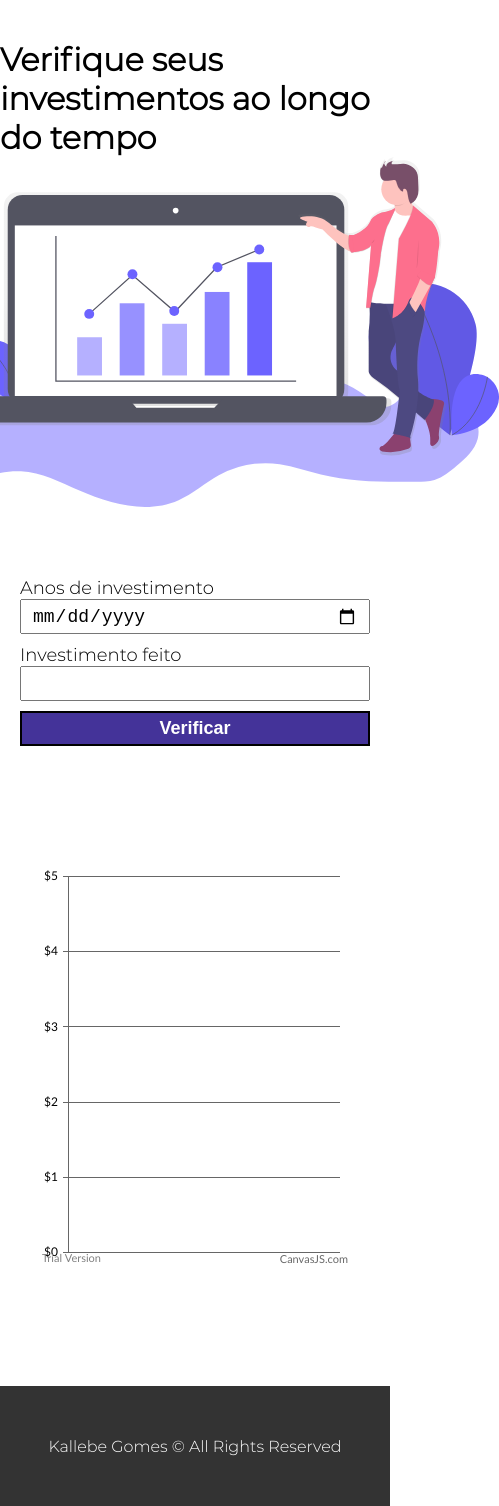
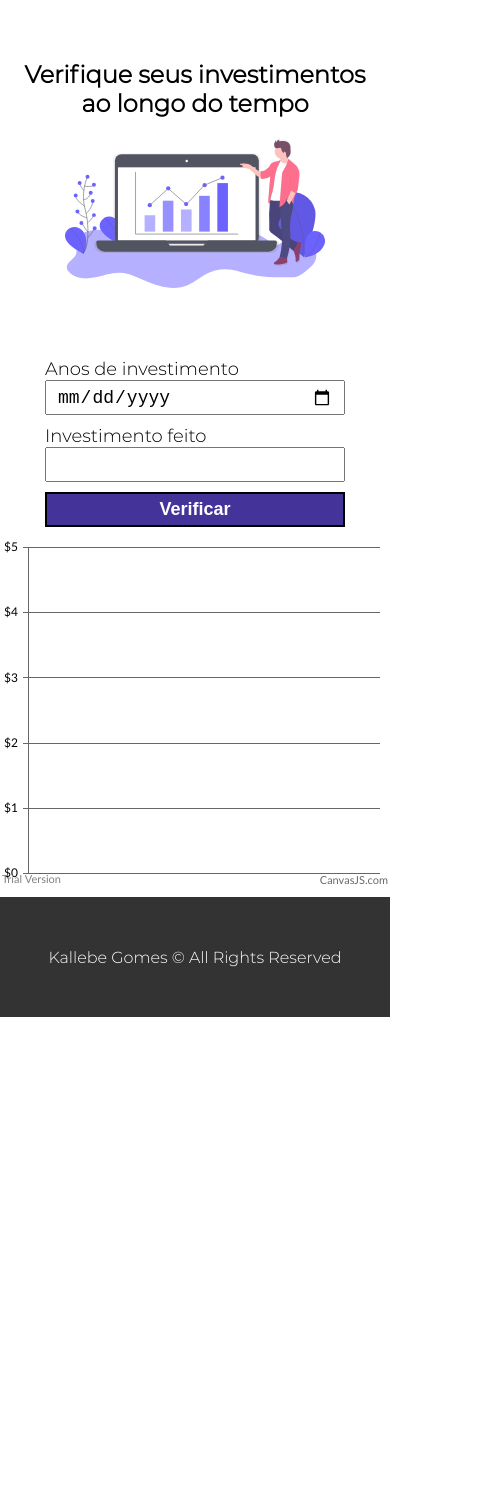
Before and after one commit to Kallebe18/Desafio-Real-Valor, a React (Create React App) app: page / in a window 390 px wide. Shown: the whole page, 499 px wide, since content can reach past the window. After the commit the page ends 1017 px from the top, so only its background shows below. Built offline with nearby package versions, Linux system fonts and the light colour scheme.

Commit message:
Making responsive

```diff
--- a/src/components/Banner/styles.js
+++ b/src/components/Banner/styles.js
@@ -7,10 +7,36 @@ const BannerContainer = styled.div`
   justify-content: center;
   align-items: center;
   height: auto;
+  font-size: 20px;
+
+  h1 {
+    text-align: center;
+    margin: 20px;
+  }
 
   img {
     height: 350px;
   }
+
+  @media(max-width: 990px) {
+    font-size: 14px;
+    img {
+      height: 300px;
+    }
+  }
+
+  @media(max-width: 600px) {
+    img {
+      height: 200px;
+    }
+  }
+
+  @media(max-width: 400px) {
+    font-size: 12px;
+    img {
+      height: 150px;
+    }
+  }
 `
 
 export default BannerContainer;
--- a/src/components/Form/index.js
+++ b/src/components/Form/index.js
@@ -32,6 +32,7 @@ const Form = ({dispatch}) => {
       return;
     }
 
+    window.scrollTo(0, document.body.scrollHeight);
     dispatch(changeLoading(true));
 
     let bitcoinInvestment = [];
--- a/src/components/Form/styles.js
+++ b/src/components/Form/styles.js
@@ -31,6 +31,10 @@ const FormContainer = styled.form`
 
     transition: all 1s;
   }
+
+  @media(max-width: 400px) {
+    width: 300px;
+  }
 `
 
 export default FormContainer;
--- a/src/components/Graphic/styles.js
+++ b/src/components/Graphic/styles.js
@@ -5,7 +5,12 @@ export const GraphContainer = styled.div`
   display: flex;
   justify-content: center;
   align-items: center;
-  margin: 20px;
-  padding: 50px 40px;
-  height: 600px;
+  margin: 10px;
+  height: 400px;
+
+  @media(max-width: 600px) {
+    padding: 0;
+    margin: 10px 0;
+    height: 350px;
+  }
 `
--- a/src/reducers/optionsReducer.js
+++ b/src/reducers/optionsReducer.js
@@ -1,6 +1,7 @@
 const initialState = {
   graphicData: {
     zoomEnabled: true,
+    height: 350,
     axisY: {
       includeZero: true,
       minimum: 0,
```
